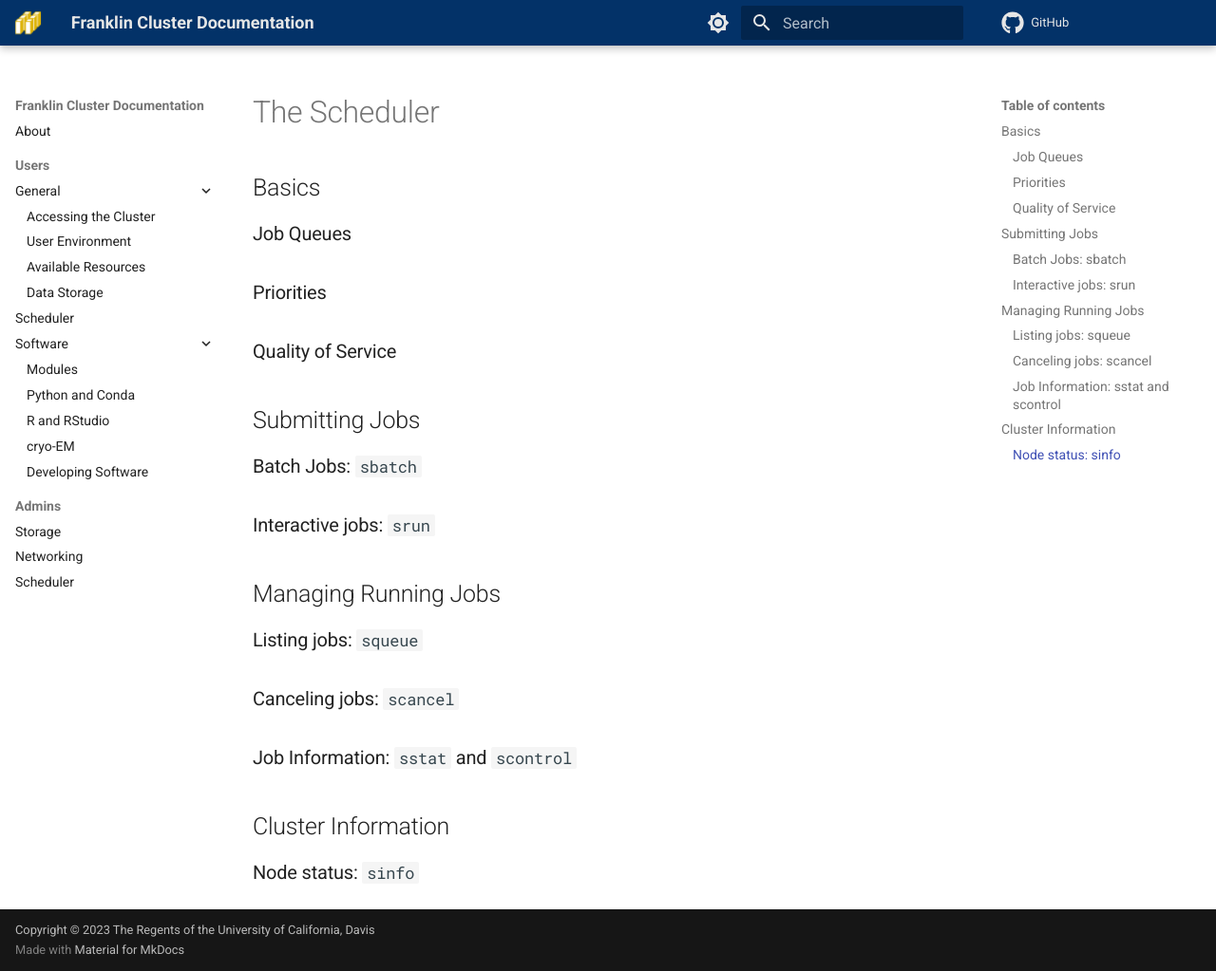
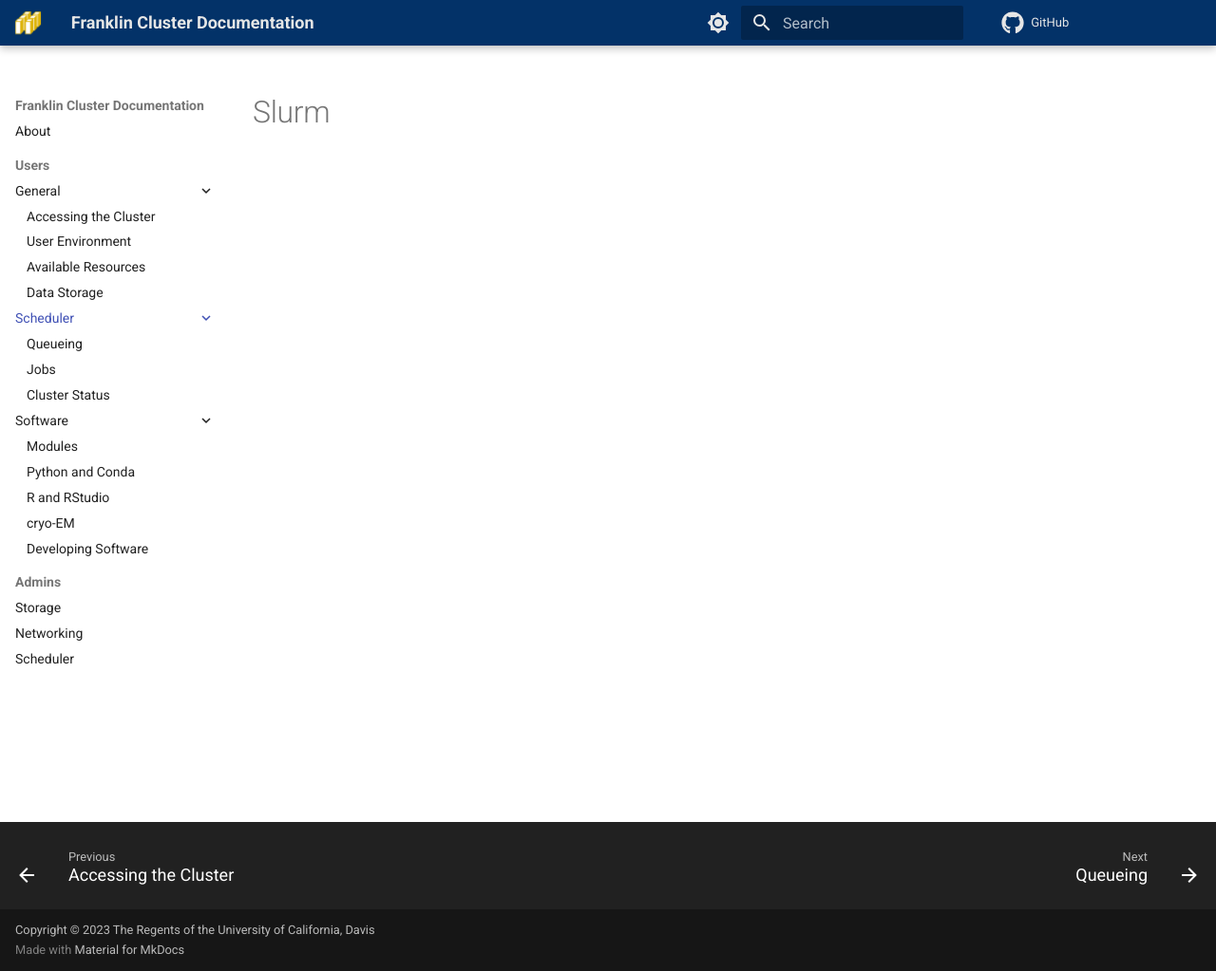
Before and after one commit to ucdavis/HPCCF-franklin-docs, an MkDocs documentation site: the page built from docs/scheduler/index.md, in a window 1280 px wide and 1023 px high. Shown: the whole window at 95% size. Built offline with MkDocs 1.6.1 and Material for MkDocs 9.7.7, drawn with Linux system fonts in a browser that asks for light colours; comment, search, counter and statistics services are not loaded.

Commit message:
Sheduler section

```diff
--- a/docs/scheduler/index.md
+++ b/docs/scheduler/index.md
@@ -1,27 +1 @@
-# The Scheduler
-
-## Basics
-
-### Job Queues
-
-### Priorities
-
-### Quality of Service
-
-## Submitting Jobs
-
-### Batch Jobs: `sbatch`
-
-### Interactive jobs: `srun`
-
-## Managing Running Jobs
-
-### Listing jobs: `squeue`
-
-### Canceling jobs: `scancel`
-
-### Job Information: `sstat` and `scontrol`
-
-## Cluster Information
-
-### Node status: `sinfo`
+# Slurm
--- /dev/null
+++ b/docs/scheduler/queues.md
@@ -0,0 +1,7 @@
+# Queueing
+
+## Partitions
+
+## Priorities
+
+## Quality of Service
--- a/mkdocs.yml
+++ b/mkdocs.yml
@@ -10,7 +10,11 @@
       - User Environment: environment.md
       - Available Resources: resources.md
       - Data Storage: storage.md
-    - Scheduler: slurm.md
+    - Scheduler:
+      - scheduler/index.md
+      - Queueing: scheduler/queues.md
+      - Jobs: scheduler/jobs.md
+      - Cluster Status: scheduler/status.md
     - Software:
       - Modules: modules.md
       - Python and Conda: conda.md
@@ -48,6 +52,7 @@
     #- navigation.tabs
     - navigation.sections
     - navigation.expand
+    - navigation.indexes
     - navigation.top
     - navigation.footer
     - navigation.tracking
```
Also changed, not shown: docs/scheduler/jobs.md (added, +15 -0 lines), docs/scheduler/status.md (added).
